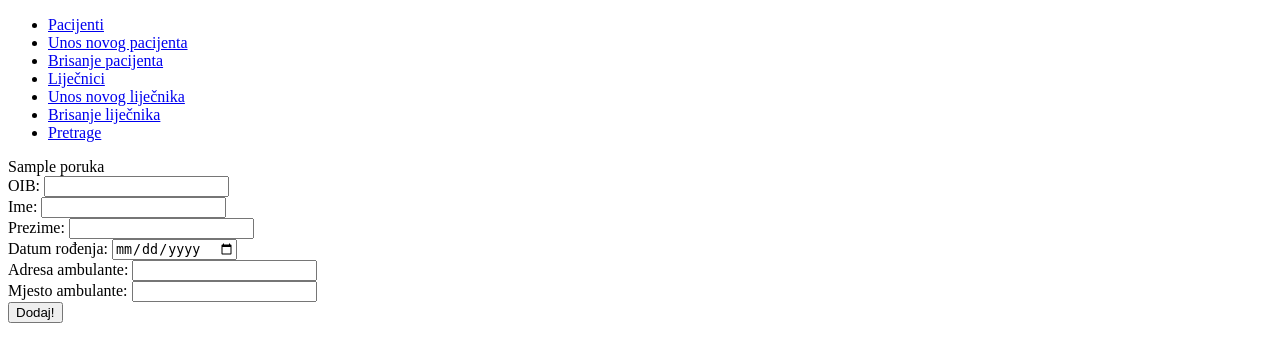
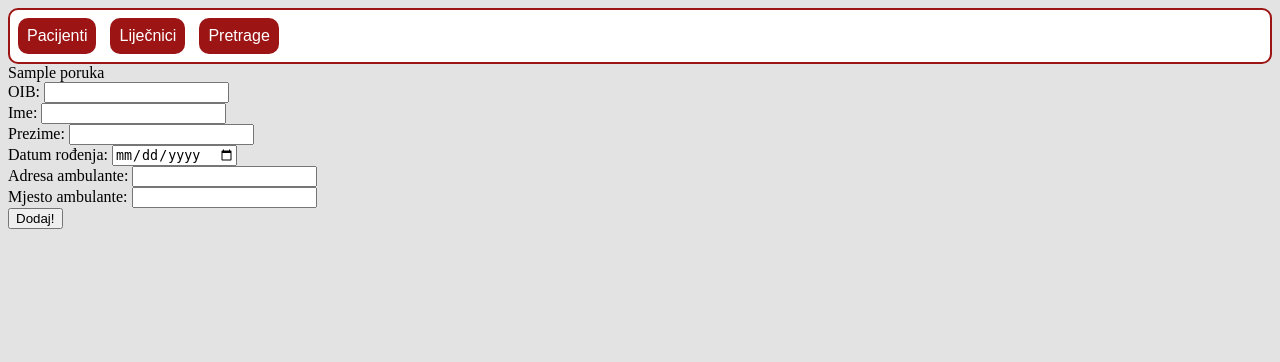
Before and after one commit to ring-bearer/nbp, a PHP site: template view/newlijecnik.php in a window 1280 px wide. Shown: the top 362 px of the page. Run offline with PHP 8.4, Linux system fonts and the light colour scheme; the template is opened without the code that fills it: most values are stand-ins (such as "Sample title", 1, 10 or a date in 2020).

Commit message:
Početak rada na CSS-u.

```diff
--- a/style/style.css
+++ b/style/style.css
@@ -1,5 +1,76 @@
+html{
+  background-color: #e3e3e3;
+}
+
+h1{
+  color: #9c1414;
+}
+
+
+
 table,tr,th,td {
-  border: 1px solid black;
+  background-color: #ffeded;
+  border: 2px solid #9c1414;
   border-collapse: collapse;
+  border-style: solid;
+  border-radius: 2px;
   text-align: center;
+  padding: 3px;
 }
+
+th{
+  background-color: white;
+  padding: 5px;
+}
+
+nav{
+  width: inherit;
+  background-color: white;
+  padding: 3px;
+  border-radius: 10px;
+  border-color: #9c1414;
+  border-style: solid;
+  border-width: 2px;
+}
+
+.dropbtn {
+  border-radius: 10px;
+  background-color: #9c1414;
+  color: white;
+  padding: 9px;
+  margin: 5px;
+  font-size: 16px;
+  border: none;
+  cursor: pointer;
+}
+
+.dropdown {
+  position: relative;
+  display: inline-block;
+}
+
+.dropdown-content {
+  display: none;
+  position: absolute;
+  background-color: #f9f9f9;
+  min-width: 160px;
+  box-shadow: 0px 8px 16px 0px rgba(0,0,0,0.2);
+  z-index: 1;
+}
+
+.dropdown-content a {
+  color: black;
+  padding: 12px 16px;
+  text-decoration: none;
+  display: block;
+}
+
+.dropdown-content a:hover {background-color: #f1f1f1}
+
+.dropdown:hover .dropdown-content {
+  display: block;
+}
+
+.dropdown:hover .dropbtn {
+  background-color: #630c0c;
+}
--- a/view/_header.php
+++ b/view/_header.php
@@ -8,13 +8,26 @@
 </head>
 <body>
 	<nav>
-		<ul>
-			<li><a href="index.php?rt=pacijent/index">Pacijenti</a></li>
-			<li><a href="index.php?rt=pacijent/unos">Unos novog pacijenta</a></li>
-			<li><a href="index.php?rt=pacijent/brisanje">Brisanje pacijenta</a></li>
-			<li><a href="index.php?rt=lijecnik/index">Liječnici</a></li>
-			<li><a href="index.php?rt=lijecnik/unos">Unos novog liječnika</a></li>
-			<li><a href="index.php?rt=lijecnik/brisanje">Brisanje liječnika</a></li>
-			<li><a href="index.php?rt=pretraga/index">Pretrage</a></li>
-		</ul>
+		<div class="dropdown">
+  		<button class="dropbtn" onclick="window.location.href='index.php?rt=pacijent/index'">Pacijenti</button>
+  		<div class="dropdown-content">
+				<a href="index.php?rt=pacijent/index">Popis pacijenata</a>
+  			<a href="index.php?rt=pacijent/unos">Unos novog pacijenta</a>
+				<a href="index.php?rt=pacijent/brisanje">Brisanje pacijenata</a>
+			</div>
+		</div>
+		<div class="dropdown">
+  		<button class="dropbtn" onclick="window.location.href='index.php?rt=lijecnik/index'">Liječnici</button>
+  		<div class="dropdown-content">
+				<a href="index.php?rt=lijecnik/index">Popis liječnika</a>
+  			<a href="index.php?rt=lijecnik/unos">Unos novog liječnika</a>
+				<a href="index.php?rt=lijecnik/brisanje">Brisanje liječnika</a>
+			</div>
+		</div>
+		<div class="dropdown">
+  		<button class="dropbtn" onclick="window.location.href='index.php?rt=pretraga/index'"">Pretrage</button>
+  		<div class="dropdown-content">
+				<a href="index.php?rt=pretraga/index">Popis pretraga</a>
+			</div>
+		</div>
 	</nav>
--- a/view/lijecnici.php
+++ b/view/lijecnici.php
@@ -2,6 +2,7 @@
 require_once __DIR__ . '/../controller/lijecnikController.class.php';
 
 ?>
+<h1> Liječnici </h1>
 <table>
 	<tr>
 		<th>OIB</th><th>Ime</th>
--- a/view/pacijenti.php
+++ b/view/pacijenti.php
@@ -1,7 +1,7 @@
 <?php require_once __DIR__ . '/_header.php';
 require_once __DIR__ . '/../controller/pacijentController.class.php';?>
 
-<b>Pacijenti</b>
+<h1>Pacijenti</h1>
 <table>
 	<tr>
     <th>OIB</th><th>MBO</th><th>Ime</th><th>Prezime</th>
--- a/view/pretrage.php
+++ b/view/pretrage.php
@@ -2,6 +2,7 @@
 require_once __DIR__ . '/../controller/pretragaController.class.php';
 
 ?>
+<h1> Pretrage </h1>
 <table>
 	<tr>
 		<th>OIB pacijenta</th><th>Vrsta</th>
```
